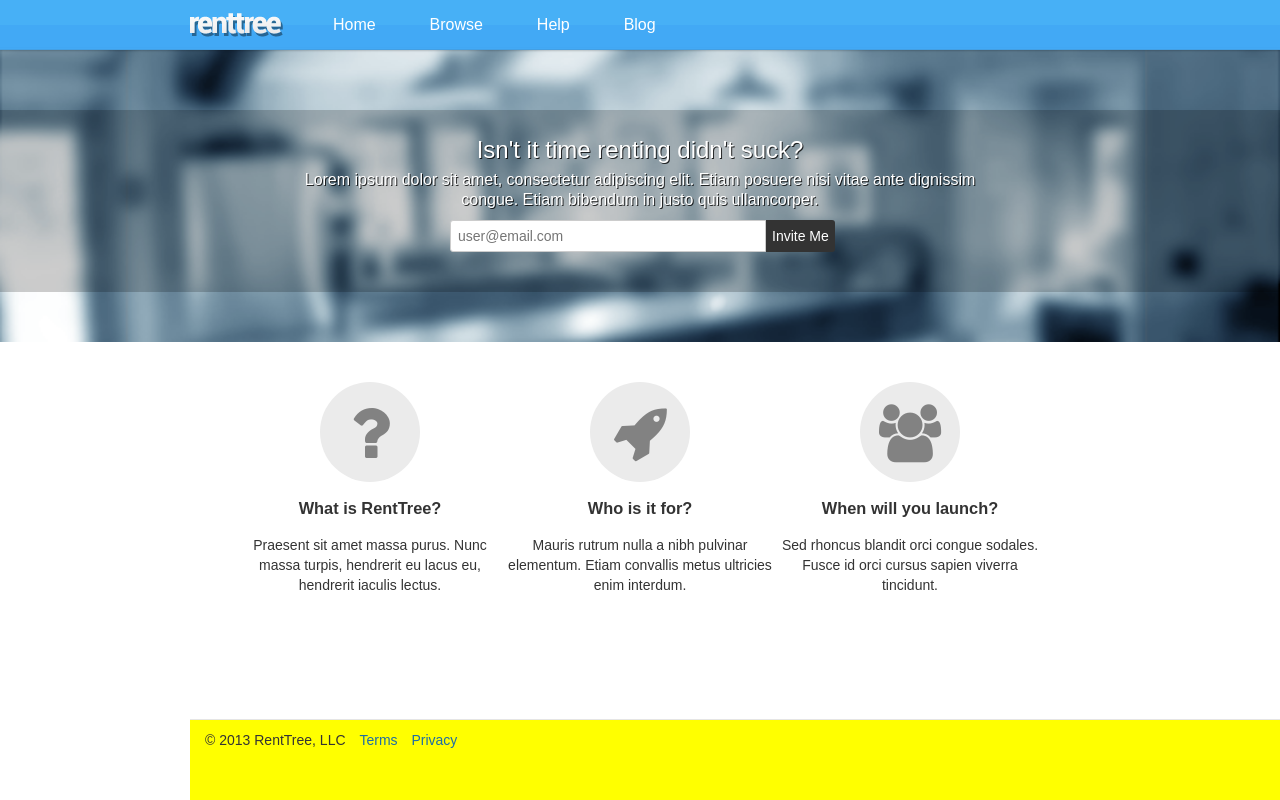
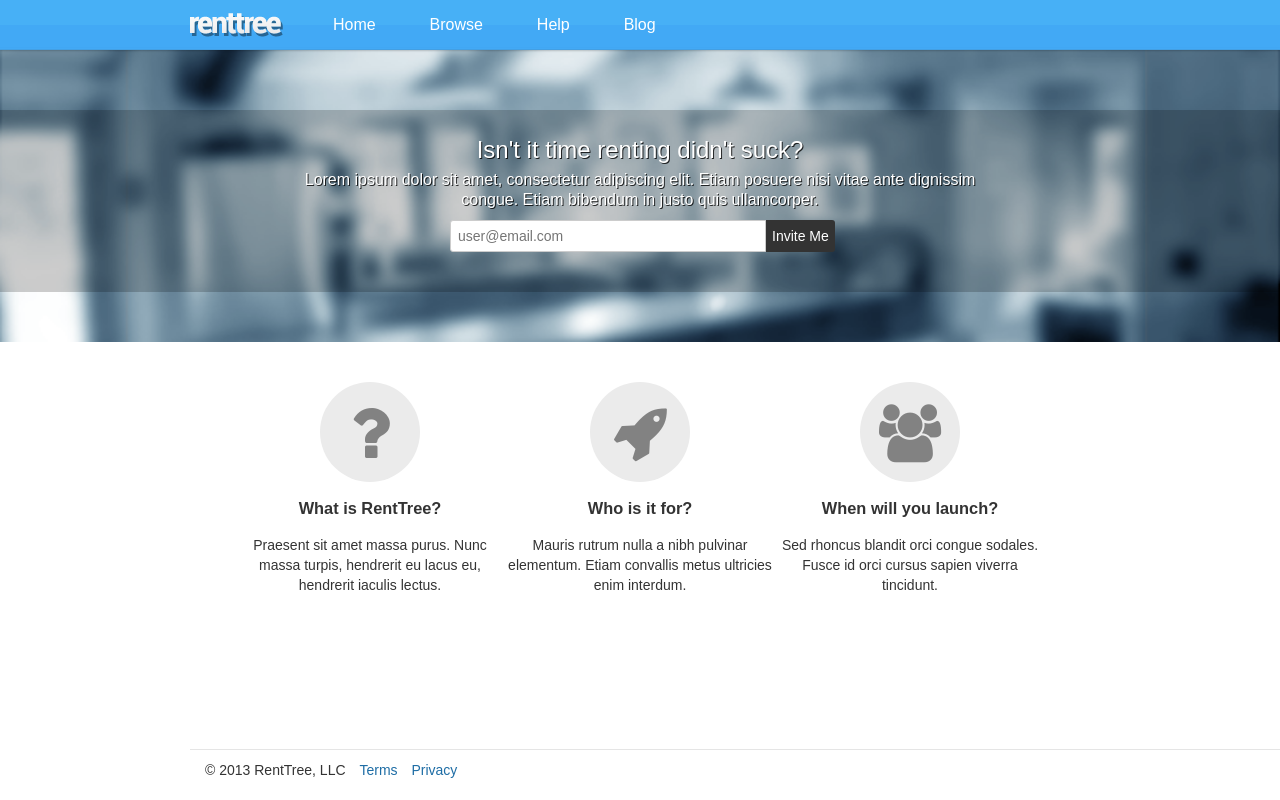
Before and after one commit to maxxipierce/maxxipierce.github.io, a plain HTML site: page index.html in a window 1280 px wide. Shown: the top 800 px of the page. Drawn offline with nearby package versions, Linux system fonts and the light colour scheme; files that its build step writes are made by us from their sources; a script that the page names is missing.

Commit message:
Footer height

```diff
--- a/css/index.css
+++ b/css/index.css
@@ -240,8 +240,7 @@ float: left;
   position: absolute;
   bottom: 0;
   width: 100%;
-  height: 60px;
-  background: yellow;
+  height: 30px;
 
 }
 
```
